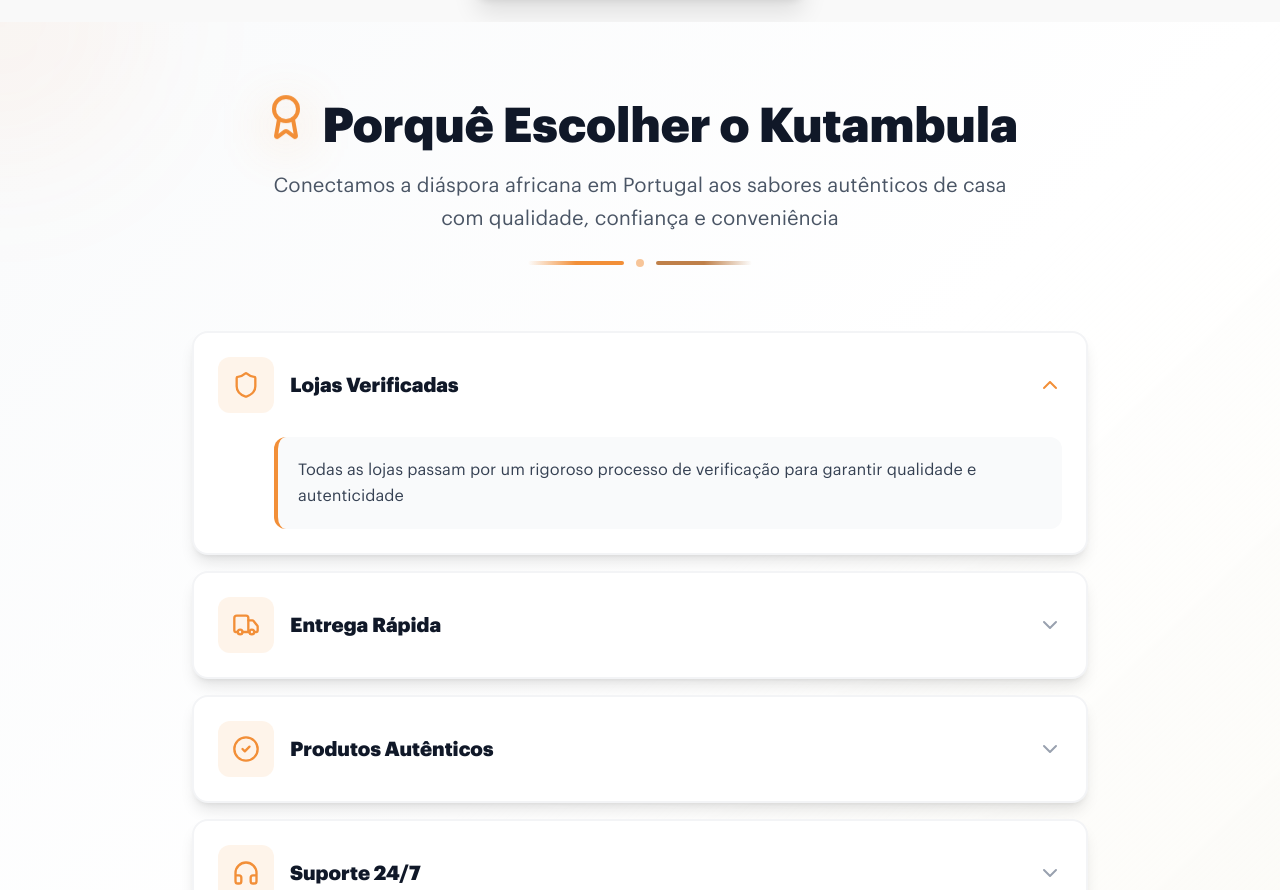
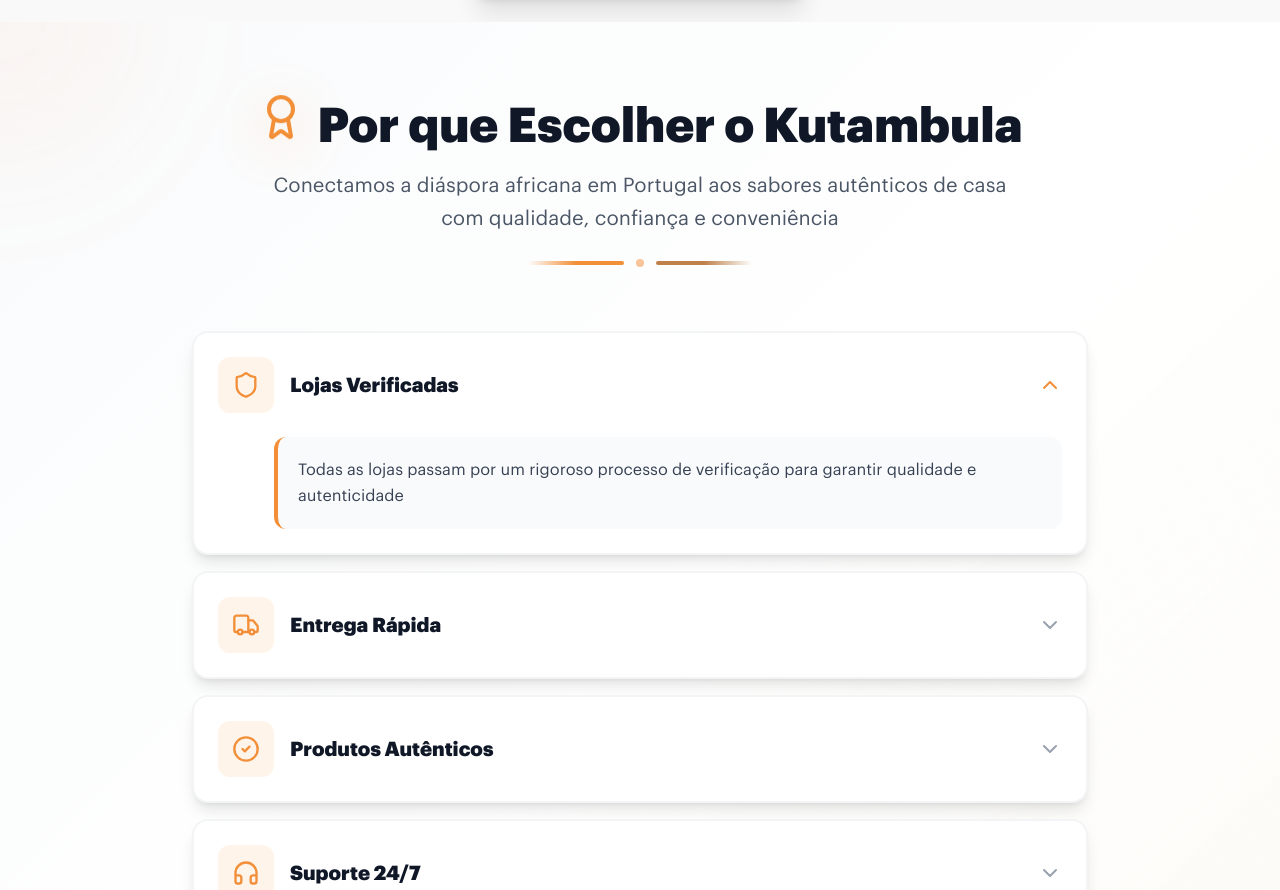
Before and after one commit to kutambula/kutambula-marketplace, a React (Vite) app: page / in a window 1280 px wide. Shown: the part 4633-5523 px from the top of the page. Built offline with nearby package versions, Linux system fonts and the light colour scheme.

Commit message:
fix: corrigir erro de gramática no título da seção "Por que Escolher o Kutambula"

```diff
--- a/src/components/sections/WhyKutambula.tsx
+++ b/src/components/sections/WhyKutambula.tsx
@@ -51,7 +51,7 @@
 							<div className="absolute inset-0 bg-primary/20 blur-xl animate-pulse"></div>
 						</div>
 						<h2 className="text-2xl sm:text-3xl md:text-4xl lg:text-5xl font-black text-gray-900">
-							Porquê Escolher o Kutambula
+							Por que Escolher o Kutambula
 						</h2>
 					</div>
 					<p className="text-base sm:text-lg md:text-xl text-gray-600 max-w-3xl mx-auto px-4 leading-relaxed">
```
